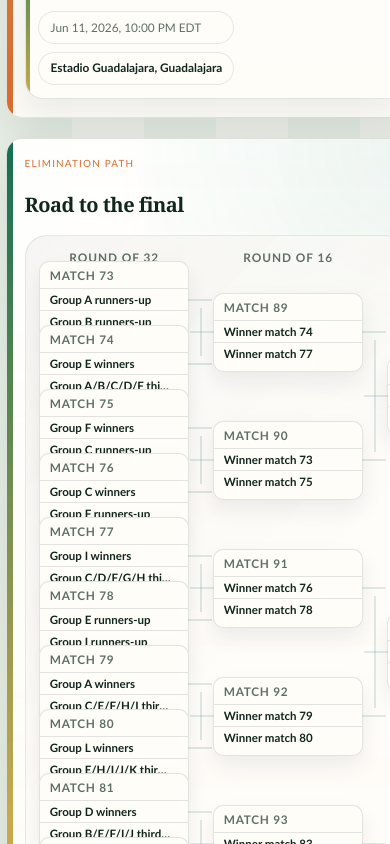
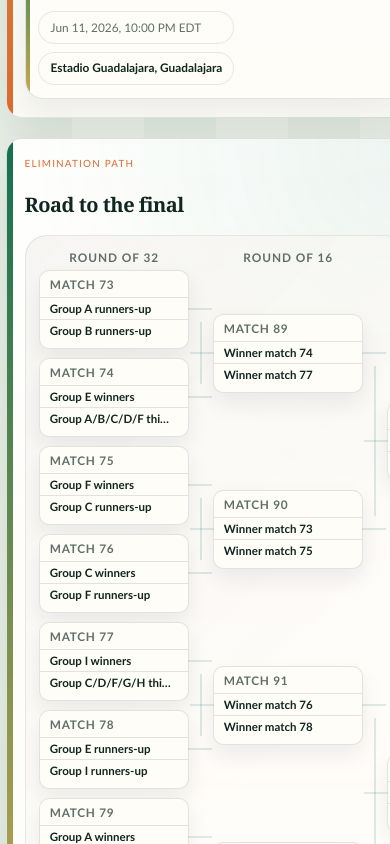
Before and after one commit to EG433/World-Cup-Predictor, a Next.js app: page /matches in a window 390 px wide. Shown: the part 2100-2944 px from the top of the page. Built offline with nearby package versions, Linux system fonts and the light colour scheme; no server answers.

Commit message:
Fix prediction bracket team cutoff

```diff
--- a/app/globals.css
+++ b/app/globals.css
@@ -2574,7 +2574,7 @@ p {
   min-width: 1260px;
   display: grid;
   grid-template-columns: 220px 42px 220px 42px 220px 42px 220px 42px 220px;
-  grid-template-rows: repeat(64, 18px);
+  grid-template-rows: repeat(64, 28px);
   align-items: center;
 }
 
@@ -2583,7 +2583,7 @@ p {
   z-index: 1;
   display: grid;
   align-content: start;
-  min-height: 52px;
+  min-height: 84px;
   overflow: hidden;
   padding: 0.35rem 0;
 }
@@ -2632,9 +2632,9 @@ p {
 
 .prediction-bracket-slot {
   display: grid;
-  grid-template-columns: minmax(0, 1fr);
+  grid-template-columns: minmax(0, 1fr) 3rem;
   align-items: stretch;
-  min-height: 22px;
+  min-height: 26px;
 }
 
 .prediction-bracket-slot.is-selected {
@@ -2646,7 +2646,7 @@ p {
   align-items: center;
   min-width: 0;
   width: 100%;
-  padding: 0;
+  padding: 0.2rem 0.55rem;
   border: 0;
   background: transparent;
   color: var(--text);
@@ -2741,8 +2741,8 @@ p {
 .prediction-bracket-connector::before {
   content: "";
   position: absolute;
-  top: 18px;
-  bottom: 18px;
+  top: 28px;
+  bottom: 28px;
   left: 50%;
   width: 1px;
   background: rgba(15, 118, 110, 0.28);
@@ -3638,12 +3638,16 @@ p {
   .prediction-bracket-tree {
     min-width: 990px;
     grid-template-columns: 180px 30px 180px 30px 180px 30px 180px 30px 180px;
-    grid-template-rows: repeat(64, 16px);
+    grid-template-rows: repeat(64, 24px);
   }
 
   .bracket-match-node,
   .prediction-bracket-node {
     min-height: 48px;
+  }
+
+  .prediction-bracket-node {
+    min-height: 74px;
   }
 
   .bracket-match-node.has-left-connector::before,
@@ -3665,12 +3669,17 @@ p {
 
   .bracket-connector::before,
   .prediction-bracket-connector::before {
-    top: 16px;
-    bottom: 16px;
+    top: 24px;
+    bottom: 24px;
   }
 
   .prediction-bracket-match-meta {
     font-size: 0.62rem;
+  }
+
+  .prediction-bracket-slot {
+    grid-template-columns: minmax(0, 1fr) 2.65rem;
+    min-height: 24px;
   }
 
   .page-shell {
@@ -4163,6 +4172,7 @@ p {
   .prediction-bracket-tree {
     min-width: 830px;
     grid-template-columns: 150px 24px 150px 24px 150px 24px 150px 24px 150px;
+    grid-template-rows: repeat(64, 22px);
   }
 
   .bracket-match-node.has-left-connector::before,
@@ -4180,6 +4190,20 @@ p {
   .bracket-match-node.has-right-connector::after,
   .prediction-bracket-node.has-right-connector::after {
     right: -24px;
+  }
+
+  .prediction-bracket-node {
+    min-height: 68px;
+  }
+
+  .prediction-bracket-slot {
+    grid-template-columns: minmax(0, 1fr) 2.35rem;
+    min-height: 22px;
+  }
+
+  .prediction-bracket-connector::before {
+    top: 22px;
+    bottom: 22px;
   }
 
   .site-header {
```
